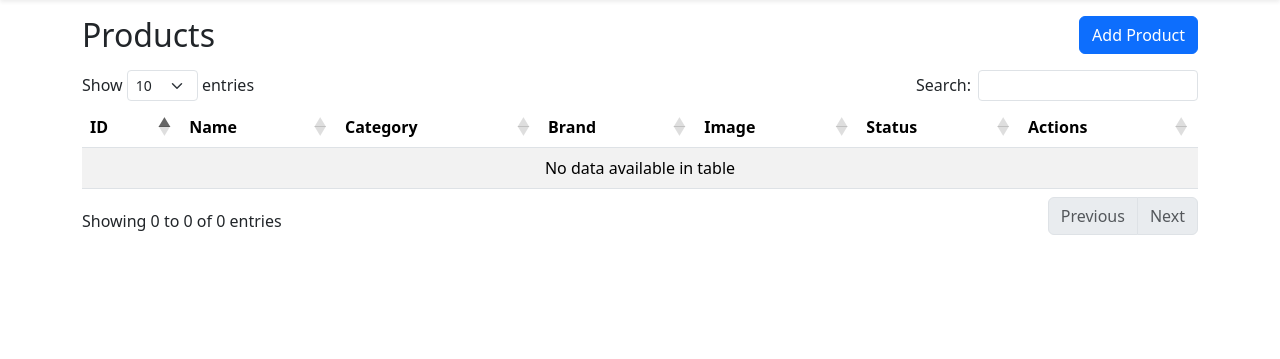
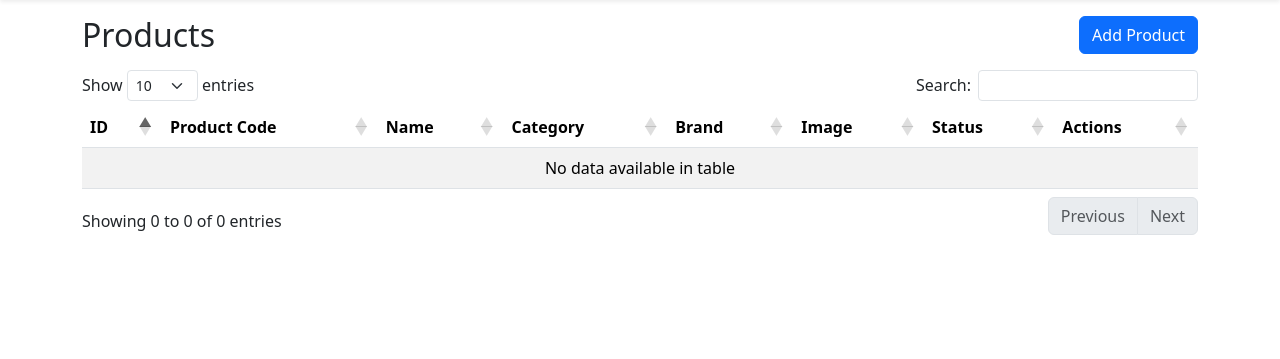
Before and after one commit to rohit-galaxy/pms, a Flask app: page / in a window 1280 px wide. Shown: the part 61-420 px from the top of the page. Run offline with Flask 3, Linux system fonts and the light colour scheme; data that the repository does not hold is empty; some libraries are stand-ins or nearby versions.

Commit message:
new things

```diff
--- a/app/controllers/product_controller.py
+++ b/app/controllers/product_controller.py
@@ -24,23 +24,29 @@ def get_product(id):
 @product_bp.route("/product/create", methods=["POST"])
 def create():
     name = request.form.get("name")
+    product_code = request.form.get("product_code")  # new field
     category_id = request.form.get("category_id")
     brand_id = request.form.get("brand_id")
     file = request.files.get("image")
+
     if not name or not category_id or not brand_id:
         return jsonify({"success": False, "message": "Please fill all required fields."}), 400
-    create_product(name, category_id, brand_id, file, current_app)
+
+    create_product(name, category_id, brand_id, product_code, file, current_app)
     return jsonify({"success": True, "message": "Product created successfully."})
 
 @product_bp.route("/product/update/<int:id>", methods=["POST"])
 def update(id):
     name = request.form.get("name")
+    product_code = request.form.get("product_code")  # new field
     category_id = request.form.get("category_id")
     brand_id = request.form.get("brand_id")
     file = request.files.get("image")
+
     if not name or not category_id or not brand_id:
         return jsonify({"success": False, "message": "Please fill all required fields."}), 400
-    update_product(id, name, category_id, brand_id, file, current_app)
+
+    update_product(id, name, category_id, brand_id, product_code, file, current_app)
     return jsonify({"success": True, "message": "Product updated successfully."})
 
 @product_bp.route("/product/toggle-status/<int:id>", methods=["POST"])
--- a/app/models/product.py
+++ b/app/models/product.py
@@ -1,5 +1,6 @@
 import os
 import uuid
+import random
 from werkzeug.utils import secure_filename
 from app import get_connection
 
@@ -7,7 +8,8 @@ def fetch_all_products():
     conn = get_connection()
     cursor = conn.cursor(dictionary=True)
     query = """
-        SELECT p.id, p.name, p.status, c.name AS category_name, b.name AS brand_name, p.image_path
+        SELECT p.id, p.name, p.status, p.product_code,
+               c.name AS category_name, b.name AS brand_name, p.image_path
         FROM product p
         JOIN product_category c ON p.category_id = c.id
         JOIN product_brand b ON p.brand_id = b.id
@@ -29,28 +31,52 @@ def fetch_product_by_id(product_id):
     conn.close()
     return product
 
-def create_product(name, category_id, brand_id, file, app):
+def generate_unique_product_code():
+    conn = get_connection()
+    cursor = conn.cursor()
+
+    while True:
+        random_number = random.randint(10000, 99999)
+        code = f"RDS{random_number}"
+        cursor.execute("SELECT 1 FROM product WHERE product_code = %s", (code,))
+        if not cursor.fetchone():
+            cursor.close()
+            conn.close()
+            return code
+
+def create_product(name, category_id, brand_id, product_code, file, app):
     filename = None
     if file and file.filename and allowed_file(file.filename, app):
         filename = secure_filename(str(uuid.uuid4()) + "_" + file.filename)
         save_path = os.path.join(app.config["UPLOAD_FOLDER"], filename)
         os.makedirs(app.config["UPLOAD_FOLDER"], exist_ok=True)
         file.save(save_path)
+
+    # Generate product code if not given
+    if not product_code:
+        product_code = generate_unique_product_code()
+
     conn = get_connection()
     cursor = conn.cursor()
-    sql = "INSERT INTO product (name, category_id, brand_id, image_path, status) VALUES (%s, %s, %s, %s, '1')"
-    cursor.execute(sql, (name, category_id, brand_id, filename))
+    sql = """
+        INSERT INTO product (name, category_id, brand_id, image_path, status, product_code)
+        VALUES (%s, %s, %s, %s, '1', %s)
+    """
+    cursor.execute(sql, (name, category_id, brand_id, filename, product_code))
     conn.commit()
     cursor.close()
     conn.close()
 
-def update_product(product_id, name, category_id, brand_id, file, app):
+def update_product(product_id, name, category_id, brand_id, product_code, file, app):
     conn = get_connection()
     cursor = conn.cursor(dictionary=True)
+
+    # Get old image if exists
     cursor.execute("SELECT image_path FROM product WHERE id=%s", (product_id,))
     old = cursor.fetchone()
     old_img = old["image_path"] if old else None
     cursor.close()
+
     filename = old_img
     if file and file.filename and allowed_file(file.filename, app):
         filename = secure_filename(str(uuid.uuid4()) + "_" + file.filename)
@@ -62,9 +88,17 @@ def update_product(product_id, name, category_id, brand_id, file, app):
                 os.remove(os.path.join(app.config["UPLOAD_FOLDER"], old_img))
             except Exception:
                 pass
+
+    if not product_code:
+        product_code = generate_unique_product_code()
+
     cursor = conn.cursor()
-    sql = "UPDATE product SET name=%s, category_id=%s, brand_id=%s, image_path=%s WHERE id=%s"
-    cursor.execute(sql, (name, category_id, brand_id, filename, product_id))
+    sql = """
+        UPDATE product
+        SET name=%s, category_id=%s, brand_id=%s, image_path=%s, product_code=%s
+        WHERE id=%s
+    """
+    cursor.execute(sql, (name, category_id, brand_id, filename, product_code, product_id))
     conn.commit()
     cursor.close()
     conn.close()
@@ -78,6 +112,7 @@ def toggle_product_status(product_id):
         cursor.close()
         conn.close()
         return None
+
     new_status = "0" if row["status"] == "1" else "1"
     cursor.execute("UPDATE product SET status=%s WHERE id=%s", (new_status, product_id))
     conn.commit()
--- a/app/static/js/product.js
+++ b/app/static/js/product.js
@@ -36,6 +36,7 @@ $(function () {
     $("#productForm")[0].reset();
     $("#productId").val("");
     $("#brand").html('<option value="">Select Brand</option>').trigger("change");
+    $("#product_code").val(""); // clear product code for new entry
     $("#productForm").validate().resetForm();
     $("#productForm").find(".is-valid, .is-invalid").removeClass("is-valid is-invalid");
     modal.show();
@@ -45,12 +46,16 @@ $(function () {
   $("#productTable").on("click", ".btn-edit", function () {
     let tr = $(this).closest("tr");
     let id = tr.data("id");
+
     $.getJSON(`/product/get/${id}`, function (data) {
       $("#modalTitle").text("Edit Product");
       $("#productId").val(data.id);
       $("#name").val(data.name);
+      $("#product_code").val(data.product_code || ""); // set product code
+
       $("#category").val(data.category_id).trigger("change");
 
+      // Wait for category brands to load
       $.getJSON("/brands/" + data.category_id, function (brands) {
         let options = '<option value="">Select Brand</option>';
         $.each(brands, function (i, brand) {
@@ -58,6 +63,7 @@ $(function () {
         });
         $("#brand").html(options);
         $("#brand").val(data.brand_id).trigger("change");
+
         $("#productForm").validate().resetForm();
         $("#productForm").find(".is-valid, .is-invalid").removeClass("is-valid is-invalid");
         modal.show();
@@ -92,13 +98,12 @@ $(function () {
     });
   });
 
-  // Status toggle with confirmation and proper revert handling
+  // Toggle status with confirmation
   $("#productTable").on("change", ".status-toggle", function () {
     let checkbox = $(this);
     let id = checkbox.data("id");
     let originalState = checkbox.prop("checked");
 
-    // Disable checkbox to avoid multiple clicks
     checkbox.prop("disabled", true);
 
     Swal.fire({
@@ -119,24 +124,23 @@ $(function () {
               "bg-success"
             );
           } else {
-            checkbox.prop("checked", !originalState); // revert state on failure
+            checkbox.prop("checked", !originalState);
             showToast("Status change failed", "bg-danger");
           }
         }).fail(function () {
-          checkbox.prop("checked", !originalState); // revert on ajax error
+          checkbox.prop("checked", !originalState);
           showToast("Server error during status change", "bg-danger");
         }).always(function () {
           checkbox.prop("disabled", false);
         });
       } else {
-        // User cancelled, revert checkbox
         checkbox.prop("checked", !originalState);
         checkbox.prop("disabled", false);
       }
     });
   });
 
-  // Custom regex validator for product name
+  // Custom name validation
   $.validator.addMethod(
     "regex",
     function (value, element, pattern) {
@@ -146,7 +150,7 @@ $(function () {
     "Invalid format"
   );
 
-  // Form validation
+  // Product form validation
   $("#productForm").validate({
     rules: {
       name: {
--- a/app/templates/product.html
+++ b/app/templates/product.html
@@ -16,9 +16,12 @@
       href="https://cdn.jsdelivr.net/npm/select2@4.1.0-rc.0/dist/css/select2.min.css"
       rel="stylesheet"
     />
-   <link href="{{ url_for('static', filename='css/product.css') }}" rel="stylesheet" />
+    <link
+      href="{{ url_for('static', filename='css/product.css') }}"
+      rel="stylesheet"
+    />
+  </head>
 
-  </head>
   <body class="d-flex flex-column min-vh-100">
     {% include 'nav.html' %}
 
@@ -32,6 +35,7 @@
         <thead>
           <tr>
             <th>ID</th>
+            <th>Product Code</th>
             <th>Name</th>
             <th>Category</th>
             <th>Brand</th>
@@ -44,6 +48,7 @@
           {% for p in products %}
           <tr data-id="{{ p.id }}">
             <td>{{ p.id }}</td>
+            <td>{{ p.product_code or '-' }}</td>
             <td>{{ p.name }}</td>
             <td>{{ p.category_name }}</td>
             <td>{{ p.brand_name }}</td>
@@ -75,7 +80,6 @@
     </main>
 
     <!-- Product Modal -->
-    <!-- Product Modal -->
     <div class="modal fade" id="productModal" tabindex="-1" aria-hidden="true">
       <div class="modal-dialog">
         <form id="productForm" enctype="multipart/form-data" novalidate>
@@ -90,16 +94,30 @@
             </div>
             <div class="modal-body">
               <input type="hidden" id="productId" name="productId" />
+
               <div class="mb-3">
-            <label for="name" class="form-label"
-              >Product Name<span class="required-asterisk">*</span></label
-            >
+                <label for="name" class="form-label">
+                  Product Name<span class="required-asterisk">*</span>
+                </label>
                 <input type="text" id="name" name="name" class="form-control" />
               </div>
+
               <div class="mb-3">
-            <label for="category" class="form-label"
-              >Category<span class="required-asterisk">*</span></label
-            >
+                <label for="product_code" class="form-label">Product Code</label>
+                <input
+                  type="text"
+                  id="product_code"
+                  name="product_code"
+                  class="form-control"
+                  readonly
+                  placeholder="Auto-generated"
+                />
+              </div>
+
+              <div class="mb-3">
+                <label for="category" class="form-label">
+                  Category<span class="required-asterisk">*</span>
+                </label>
                 <select id="category" name="category_id" class="form-select">
                   <option value="">Select Category</option>
                   {% for c in categories %}
@@ -107,14 +125,16 @@
                   {% endfor %}
                 </select>
               </div>
+
               <div class="mb-3">
-            <label for="brand" class="form-label"
-              >Brand<span class="required-asterisk">*</span></label
-            >
+                <label for="brand" class="form-label">
+                  Brand<span class="required-asterisk">*</span>
+                </label>
                 <select id="brand" name="brand_id" class="form-select">
                   <option value="">Select Brand</option>
                 </select>
               </div>
+
               <div class="mb-3">
                 <label for="image" class="form-label">Image (optional)</label>
                 <input
@@ -143,9 +163,9 @@
       </div>
     </div>
 
-
     {% include 'footer.html' %}
 
+    <!-- Scripts -->
     <script src="https://code.jquery.com/jquery-3.7.0.min.js"></script>
     <script src="https://cdn.jsdelivr.net/npm/bootstrap@5.3.3/dist/js/bootstrap.bundle.min.js"></script>
     <script src="https://cdn.datatables.net/1.13.8/js/jquery.dataTables.min.js"></script>
@@ -154,8 +174,6 @@
     <script src="https://cdn.jsdelivr.net/npm/jquery-validation@1.19.5/dist/jquery.validate.min.js"></script>
     <script src="https://cdn.jsdelivr.net/npm/jquery-validation@1.19.5/dist/additional-methods.min.js"></script>
     <script src="https://cdn.jsdelivr.net/npm/sweetalert2@11"></script>
-
     <script src="{{ url_for('static', filename='js/product.js') }}"></script>
-
   </body>
 </html>
```
Also changed, not shown: app/static/uploads/4cc69b13-3a8c-4ec3-93e5-511185b3a686_Standardized_milk.jpeg (added), app/static/uploads/9f557f5a-9b9c-4a68-902c-1663bbb53f55_cola_lemon.jpeg (added). Lines whose indentation alone changed are shown as unchanged.
